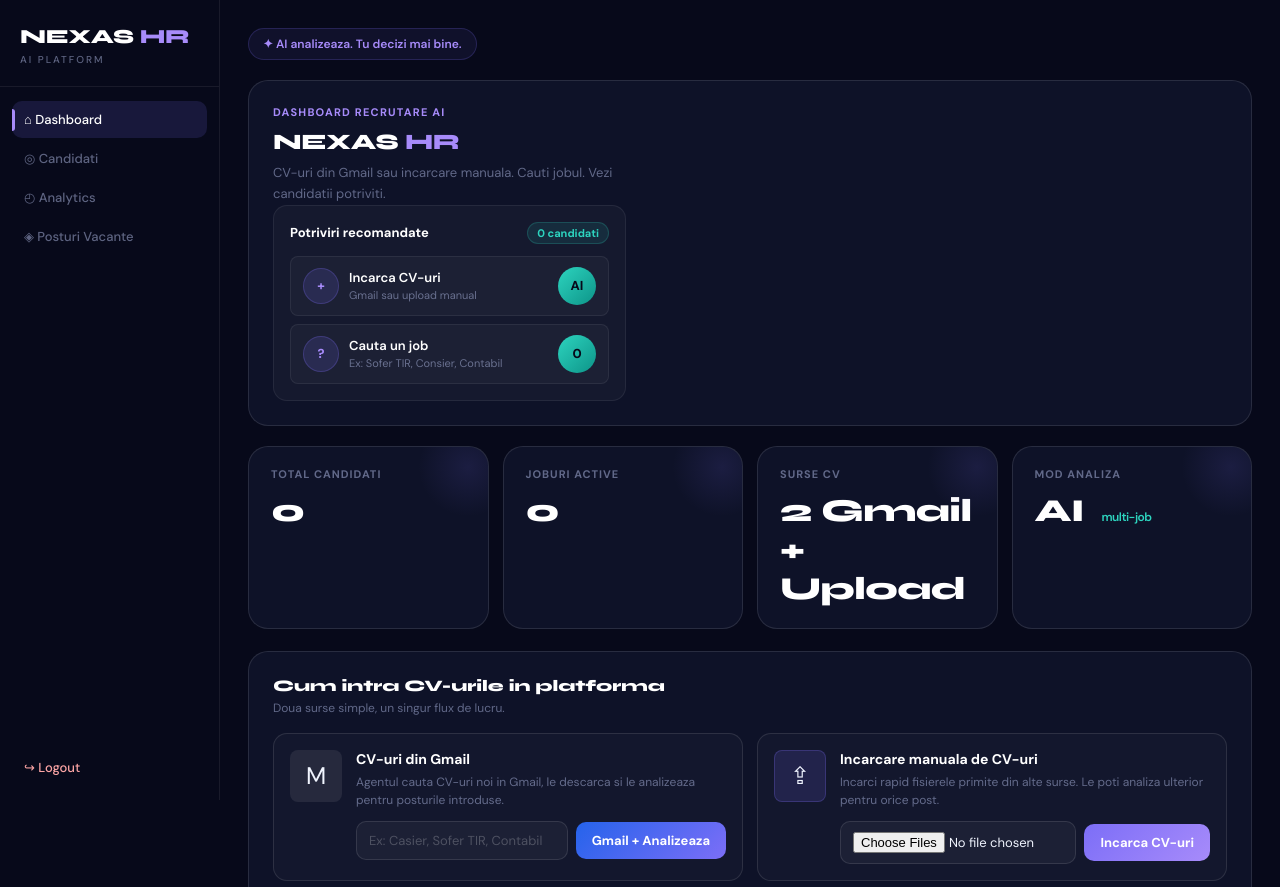
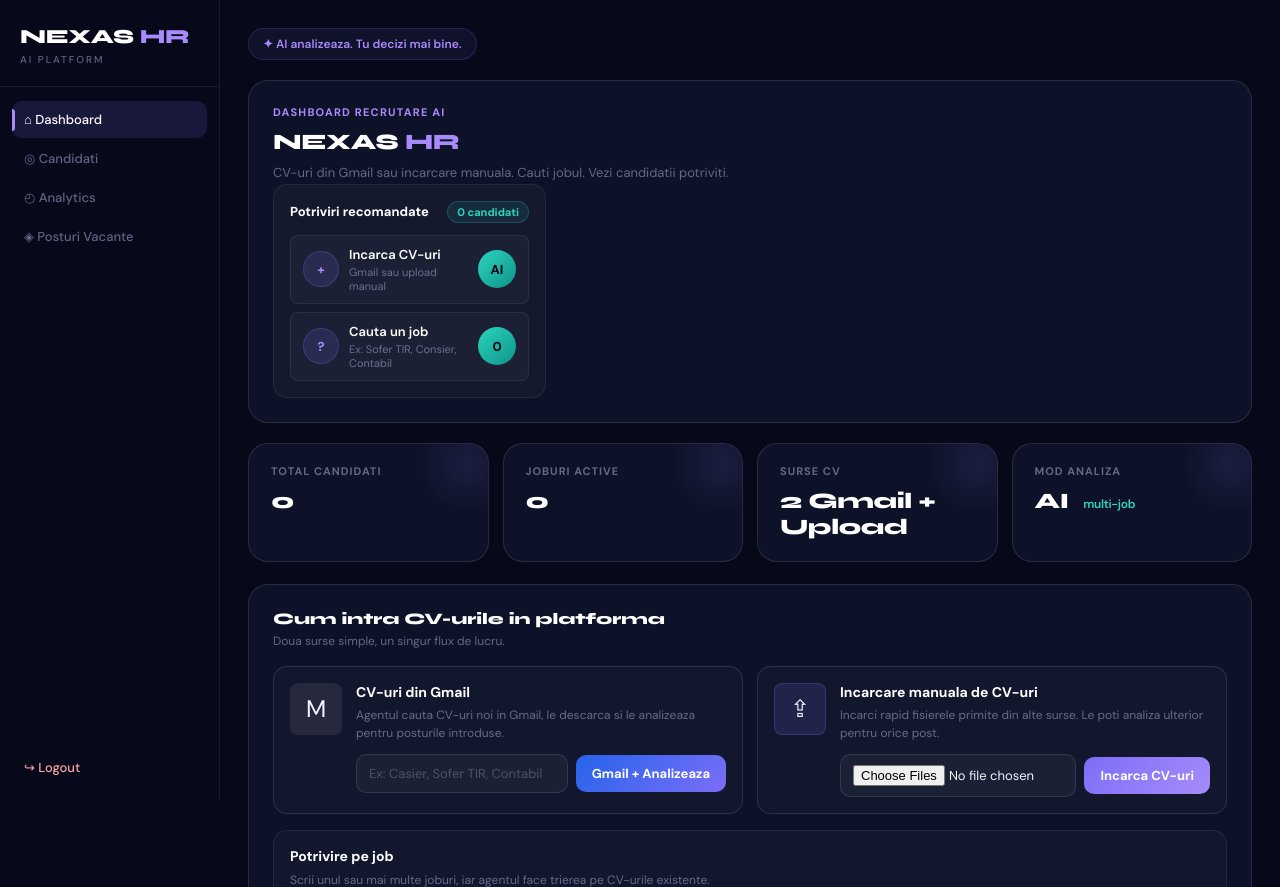
Before and after one commit to robotHR/HR, a FastAPI app: page / in a window 1280 px wide. Shown: the top 887 px of the page. Run offline with FastAPI, Linux system fonts and the light colour scheme; the visitor is signed in with stand-in values (Sample User, id 1); data that the repository does not hold is empty; parts of the project's set-up code (start-up, migrations or seed data) failed here and were passed over.

Commit message:
Update dashboard.html

```diff
--- a/app/templates/dashboard.html
+++ b/app/templates/dashboard.html
@@ -140,8 +140,8 @@
         }
         .stat-value{
             font-family:'Syne',sans-serif;
-            font-size:32px;font-weight:800;color:#fff;
-            letter-spacing:-.5px;
+            font-size:22px;font-weight:800;color:#fff;
+            letter-spacing:-.3px;line-height:1.2;
         }
         .stat-value span{
             font-size:12px;color:var(--green);font-weight:600;
@@ -158,8 +158,13 @@
 
         .hero{
             display:grid;
-            grid-template-columns:1fr 1fr 200px;
+            grid-template-columns:1fr 1fr;
             gap:24px;align-items:stretch;
+        }
+        .hero-right{
+            display:grid;
+            grid-template-columns:1fr 180px;
+            gap:12px;align-items:stretch;
         }
         .hero-logo-wrap{
             display:flex;align-items:center;justify-content:center;
@@ -167,6 +172,7 @@
             overflow:hidden;
             background:rgba(255,255,255,.03);
             border:1px solid var(--line);
+            height:100%;
         }
         .hero-logo-wrap img{
             width:100%;height:100%;
@@ -589,6 +595,7 @@
 
 
 
+                <div class="hero-right">
                 <div class="hero-panel">
                     <div class="mini-title">
                         Potriviri recomandate
@@ -720,6 +727,7 @@
                 <div class="hero-logo-wrap">
                     <img src="/static/images/LOGO%20NEXAS.jpg" alt="NEXAS HR">
                 </div>
+                </div><!-- end hero-right -->
         </section>
 
         {% if total == 0 %}
```
